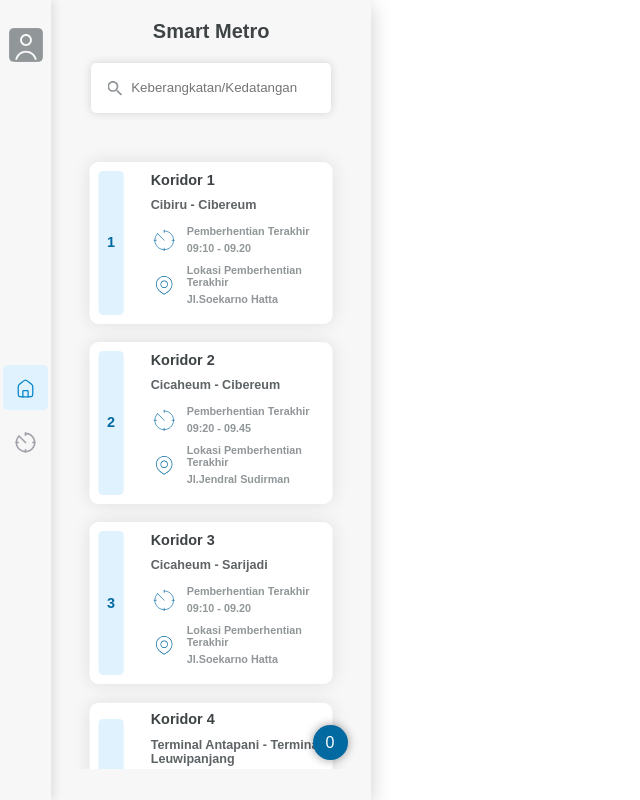
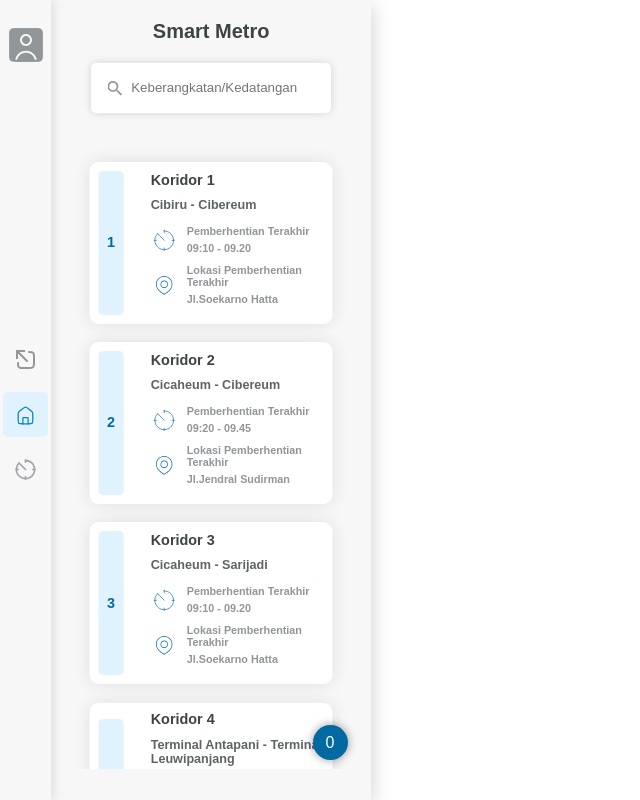
Before and after one commit to Adiyasa26/Tugas-akhir-Trans-Mtro-Bandung-Dashboard, a React (Create React App) app: page /trans-metro-bandung in a window 1280 px wide. Shown: the whole page, without its empty margins (0-640 px from the left). Built offline with nearby package versions, Linux system fonts and the light colour scheme; no server answers.

Commit message:
add back logo in menu bar

```diff
--- a/src/components/MenuBar/index.jsx
+++ b/src/components/MenuBar/index.jsx
@@ -6,14 +6,17 @@ import { SignOutUser } from '../../utils/firebase/Firebase.utils';
 
 import './style.scss';
 
+import BackLogoActive from '../../icon/Out_1.svg';
 import HomeLogoActive from '../../icon/Home.svg';
 import TimeProgressActive from '../../icon/Time_progress.svg';
+import BackLogo from '../../icon/Out.svg';
 import HomeLogo from '../../icon/Home_gray.svg';
 import TimeProgress from '../../icon/Time_progress_grey.svg';
 import UserLogo from '../../icon/User_box_fill.svg';
 import SignOutLogo from '../../icon/Sign_out_squre_light.svg';
 
 const MenuBar = () => {
+  const [backActive, setBackActive] = useState(false);
   const [homeActive, setHomeActive] = useState(true);
   const [predictionActive, setPredictionActive] = useState(false);
 
@@ -37,10 +40,27 @@ const MenuBar = () => {
         <img src={UserLogo} alt="User Logo" />
       </div>
       <div className="menu-container">
+      <Link
+          to="/"
+          onClick={() => {
+            if (backActive === false) {
+              setBackActive(true);
+              setHomeActive(false);
+              setPredictionActive(false);
+            }
+          }}
+          className={backActive ? 'active' : ''}
+        >
+          <img
+            src={backActive === true ? BackLogoActive : BackLogo}
+            alt="Logo Back"
+          />
+        </Link>
         <Link
           to="/trans-metro-bandung/home"
           onClick={() => {
             if (homeActive === false) {
+              setBackActive(false);
               setHomeActive(true);
               setPredictionActive(false);
             }
@@ -56,6 +76,7 @@ const MenuBar = () => {
           to="/trans-metro-bandung/prediction"
           onClick={() => {
             if (predictionActive === false) {
+              setBackActive(false);
               setHomeActive(false);
               setPredictionActive(true);
             }
```
Also changed, not shown: src/icon/Out.svg (added), src/icon/Out_1.svg (added).
